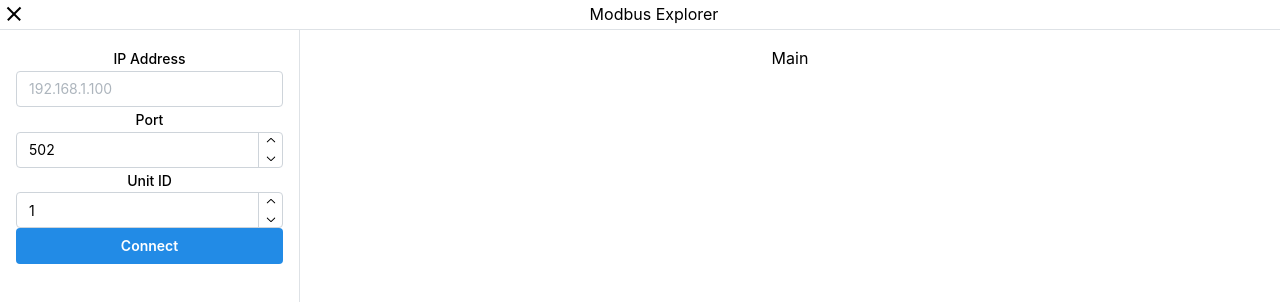
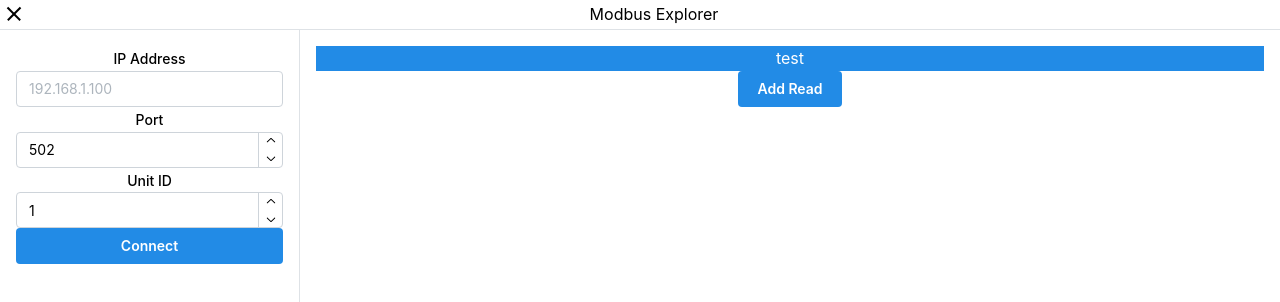
Before and after one commit to aceagles/ModbusExplorer, a React (Vite) app in the folder frontend/: page / in a window 1280 px wide. Shown: the top 302 px of the page. Built offline with nearby package versions, Linux system fonts and the light colour scheme.

Commit message:
add readsview to main page

```diff
--- a/frontend/src/App.tsx
+++ b/frontend/src/App.tsx
@@ -1,6 +1,7 @@
 import { AppShell, Burger, Group } from '@mantine/core';
 import { useDisclosure } from '@mantine/hooks';
 import ConnectForm from './components/ConnectForm';
+import ReadsView from './components/ReadsView';
 
 export default function App() {
     const [opened, { toggle }] = useDisclosure();
@@ -33,7 +34,9 @@ export default function App() {
                 <ConnectForm />
             </AppShell.Navbar>
 
-            <AppShell.Main>Main</AppShell.Main>
+            <AppShell.Main>
+                <ReadsView />
+            </AppShell.Main>
         </AppShell>
     );
 }
--- /dev/null
+++ b/frontend/src/components/ReadsView.tsx
@@ -0,0 +1,24 @@
+import { useState } from "react"
+import { Box, Button, Text } from "@mantine/core"
+
+export default function ReadsView() {
+  const [reads, setReads] = useState<number>(1)
+  const readTables = []
+  for (let i = 0; i < reads; i++) {
+    readTables.push(<ReadTable />)
+  }
+  return (
+    <>
+      {readTables}
+      <Button onClick={() => setReads((read) => read + 1)}>Add Read</Button>
+    </>
+  )
+}
+
+function ReadTable() {
+  return (
+    <Box bd="" bg="blue">
+      <Text c="white">test</Text>
+    </Box>
+  )
+}
```
